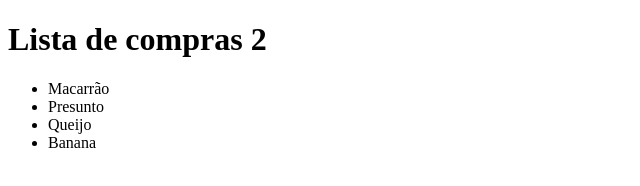
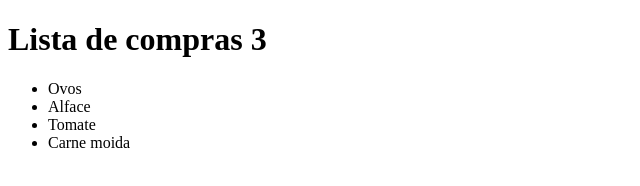
Before and after one commit to ThalesAvila/meu-primeiro-repo-54635, a plain HTML site: page index.html in a window 1280 px wide. Shown: the whole page, without its empty margins (0-640 px from the left). Drawn offline with Linux system fonts and the light colour scheme.

Commit message:
Lista de compras 3

```diff
--- a/index.html
+++ b/index.html
@@ -7,12 +7,12 @@
     <title>Minha lista de compras</title>
   </head>
   <body>
-    <h1>Lista de compras 2</h1>
+    <h1>Lista de compras 3</h1>
     <ul>
-      <li>Macarrão</li>
-      <li>Presunto</li>
-      <li>Queijo</li>
-      <li>Banana</li>
+      <li>Ovos</li>
+      <li>Alface</li>
+      <li>Tomate</li>
+      <li>Carne moida</li>
     </ul>
   </body>
 </html>
```
Also changed, not shown: 1 other file.
